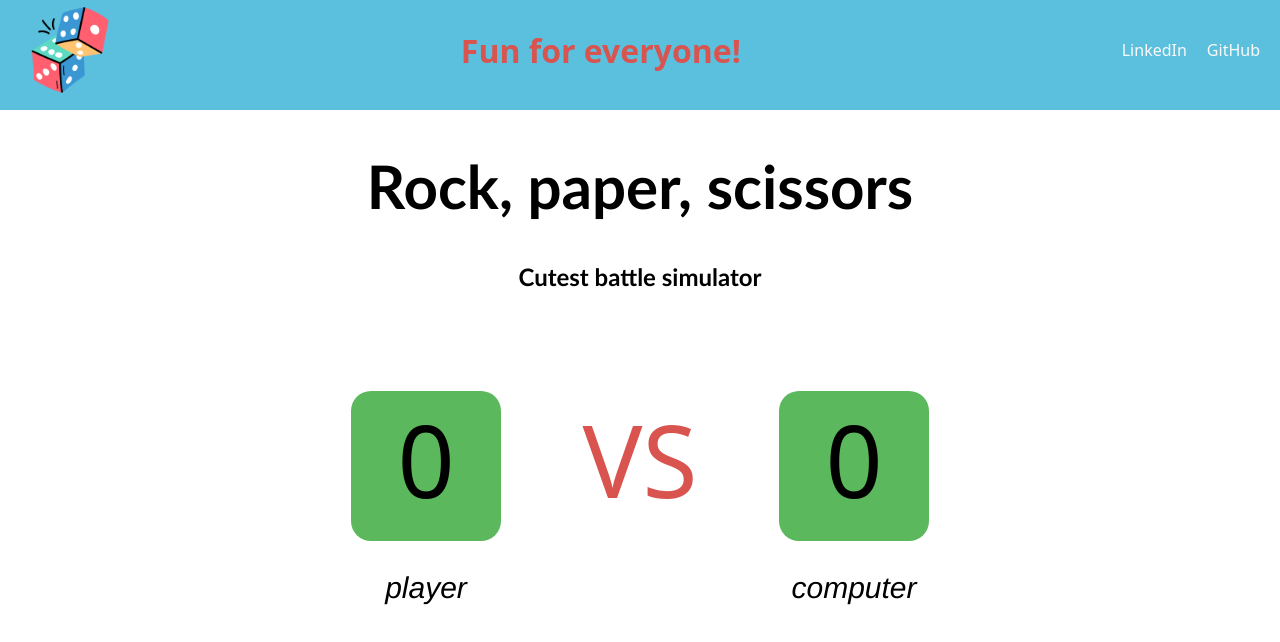
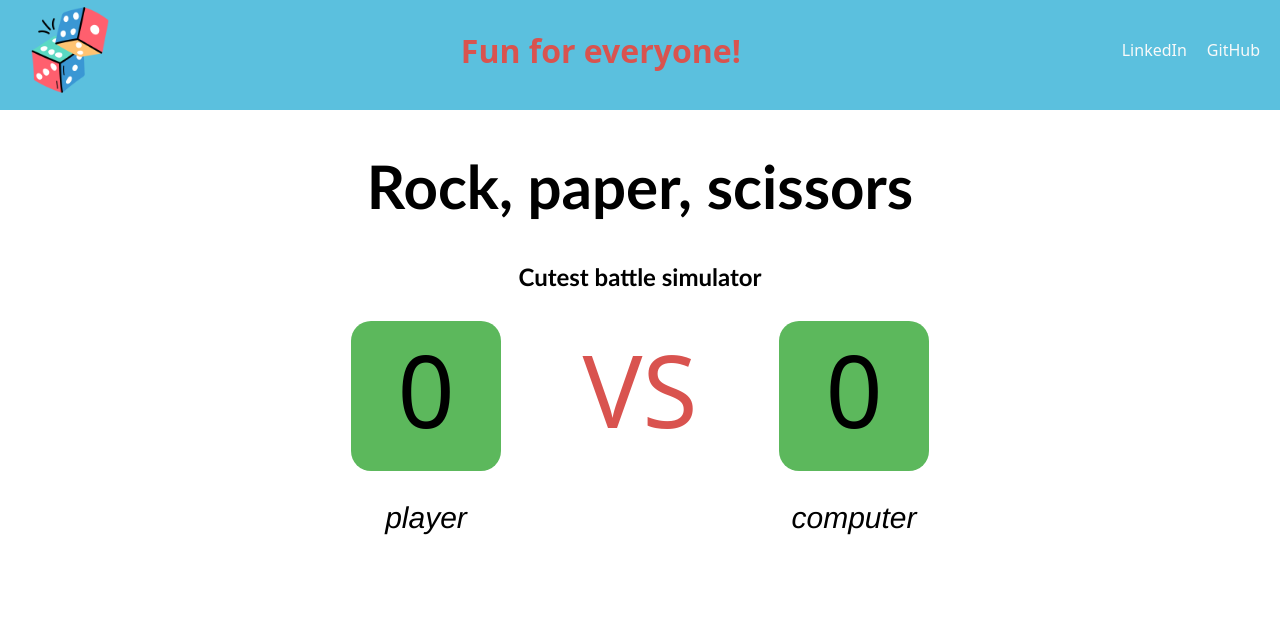
Before and after one commit to Jaime-alv/kawaiBattle, a website: page index.html in a window 1280 px wide. Shown: the top 642 px of the page. Drawn offline with Linux system fonts and the light colour scheme.

Commit message:
Fix padding on title

```diff
--- a/style.css
+++ b/style.css
@@ -68,7 +68,7 @@ footer {
 
 .content .title {
     text-align: center;
-    padding-bottom: 80px;
+    padding-bottom: 10px;
 }
 
 .title .main,
```
